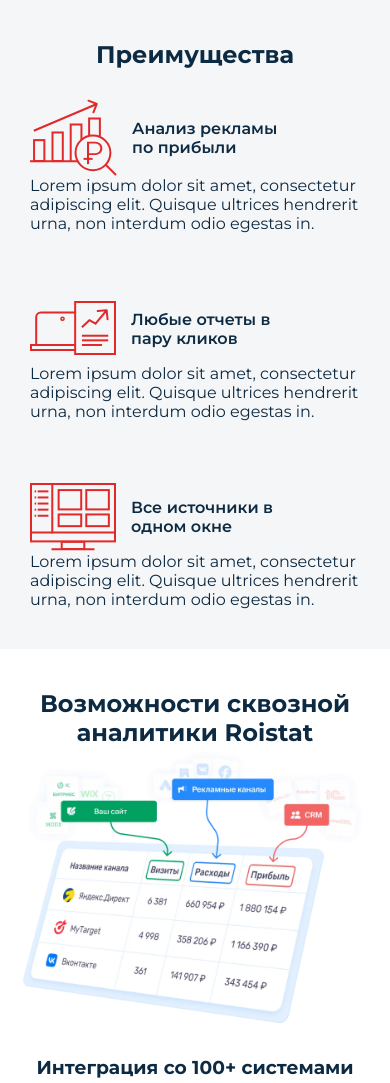
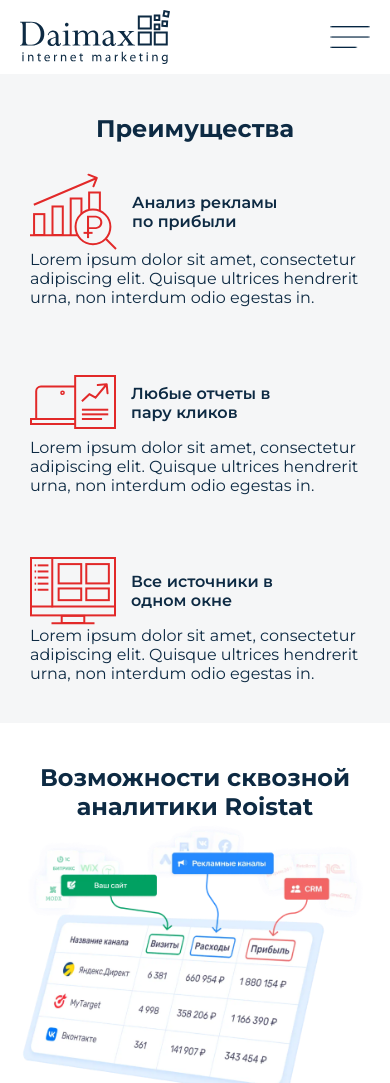
Before and after one commit to TheSilkFlower/roistat, a plain HTML site: page index.html in a window 390 px wide. Shown: the top 1083 px of the page. Drawn offline with nearby package versions, Linux system fonts and the light colour scheme; some packages are replaced by stand-ins of ours.

Commit message:
add style

```diff
--- a/index.html
+++ b/index.html
@@ -26,8 +26,12 @@
                 <div class="header__phone2">+7 (499) 967 84 14</div>
                </div>
                <a href="#" class="header__link">Свяжитесь с нами</a>
-               <img class="header__burger-img" src="./images/burger.png" alt="Menu"/>
+               <img class="header__menu" src="./images/burger.png" alt="Menu"/>
             </div>
+        </div>
+        <div class="header-mobile">
+            <img class="header-mobile__logo" src="./images/logo.svg" alt="Logo"/>
+            <img class="header-mobile__menu" src="./images/burger2.png" alt="Menu"/>
         </div>
     </header>
     <main class="main">
--- a/style.css
+++ b/style.css
@@ -5,6 +5,9 @@ body {
     font-family: 'Montserrat';
 }
 
+.header-mobile {
+    display: none;
+}
 .header__wrapper {
     margin: 0 50px 0 80px;
     height: 100px;
@@ -53,7 +56,7 @@ body {
     align-items: center;
     gap: 15px;
 }
-.header__burger-img {
+.header__menu {
     cursor: alias;
 }
 .advantages__wrapper {
@@ -750,8 +753,22 @@ body {
     }
 }
 @media screen and (max-width: 1200px) {
-    header {
+    .header__wrapper {
         display: none;
+    }
+    .header-mobile {
+        display: flex;
+        align-items: center;
+        justify-content: space-between;
+        padding: 10px 20px;
+    }
+    .header-mobile__logo {
+        width: 150px;
+        cursor: pointer;
+    }
+    .header-mobile__menu {
+        width: 40px;
+        cursor: alias;
     }
     .analitycs {
         display: none;
@@ -786,6 +803,7 @@ body {
         padding-top: 30px;
     }
     .integration__container {
+        max-width: 600px;
         flex-direction: column;
         gap: 15px;
     }
```
Also changed, not shown: images/burger2.png (added).
